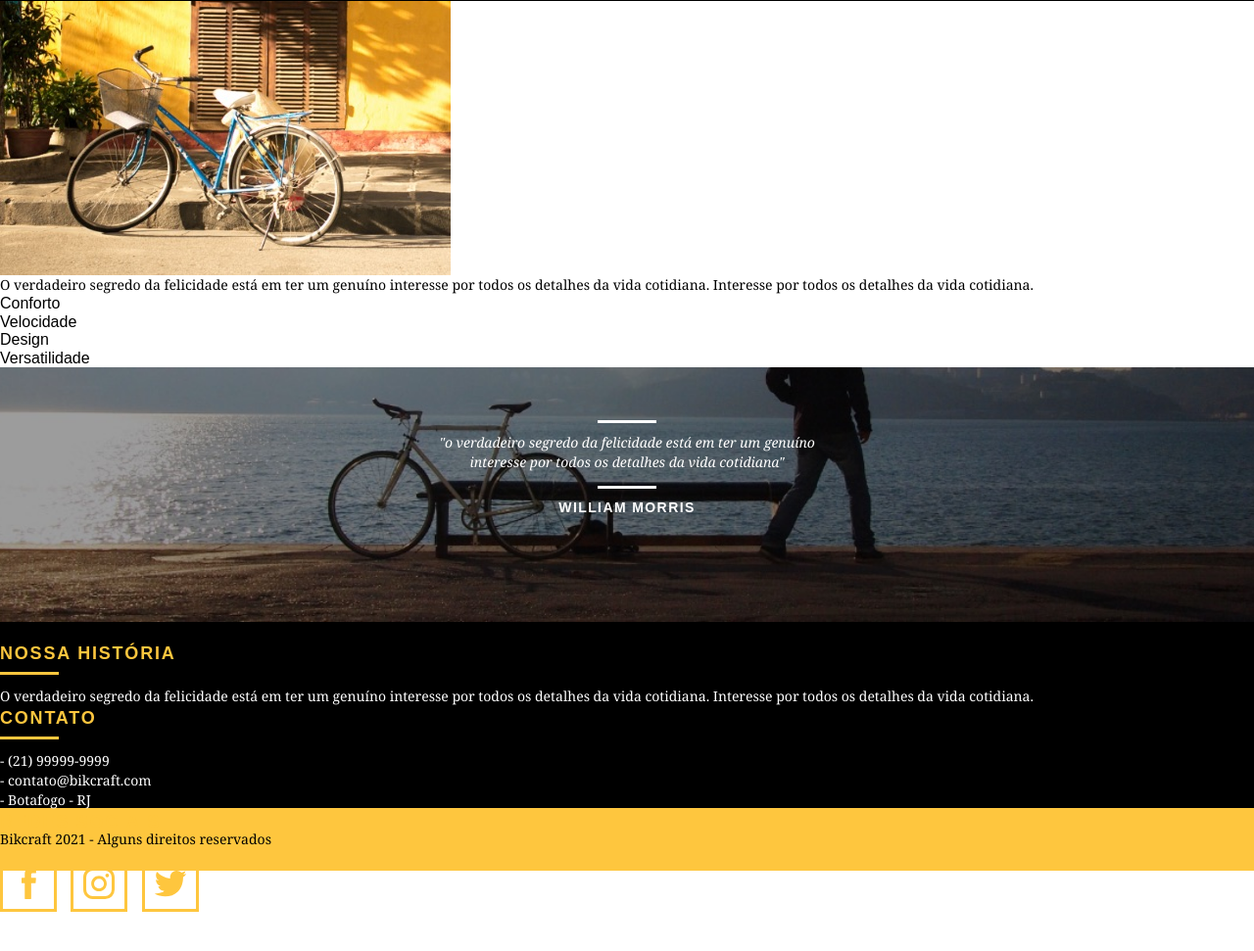
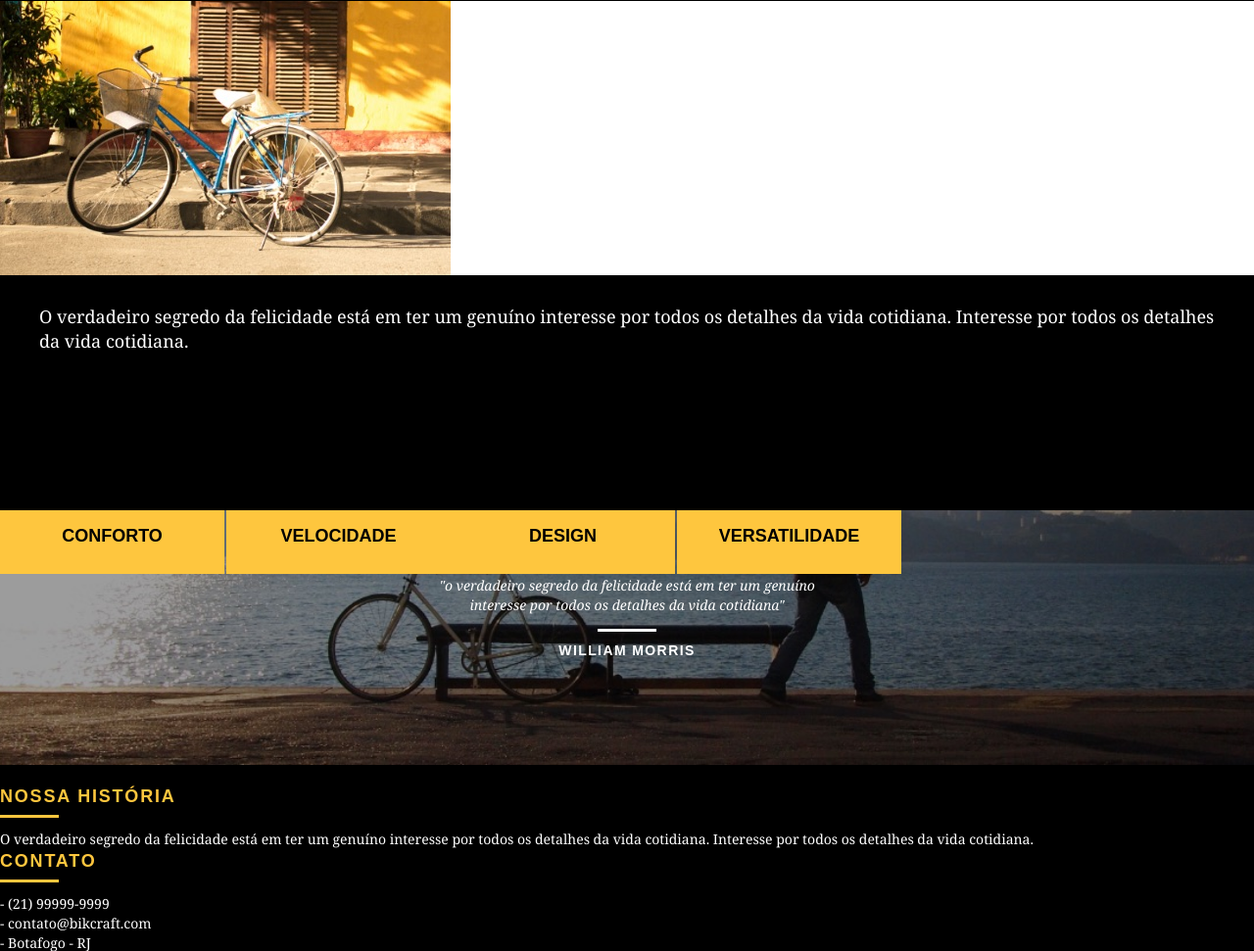
Before and after one commit to alsoDiego/bikcraft, a PHP site: page /produtos.html in a window 1280 px wide. Shown: the part 930-1901 px from the top of the page at 98% size. Before the commit the page ends 1861 px from the top, so only its background shows below. Run offline with PHP 8.4, Linux system fonts and the light colour scheme.

Commit message:
produto_info style

```diff
--- a/css/produtos.css
+++ b/css/produtos.css
@@ -39,3 +39,36 @@
 .produto_icone img {
     margin: 0 auto;
 }
+
+.produto_info {
+    background: #000;
+}
+
+.produto_info p {
+    color: #fff;
+    font-size: 18px;
+    line-height: 25px;
+    height: 180px;
+    padding: 30px 40px;
+}
+
+.produto_info ul li {
+    background: #fec63e;
+    font-size: 18px;
+    line-height: 20px;
+    font-weight: bold;
+    text-transform: uppercase;
+    float: left;
+    width: 229px;
+    height: 49px;
+    text-align: center;
+    padding-top: 16px;
+}
+
+.produto_info ul li:nth-child(1), .produto_info ul li:nth-child(2) {
+    margin-bottom: 2px;
+}
+
+.produto_info ul li:nth-child(even) {
+    margin-left: 2px;
+}
```
